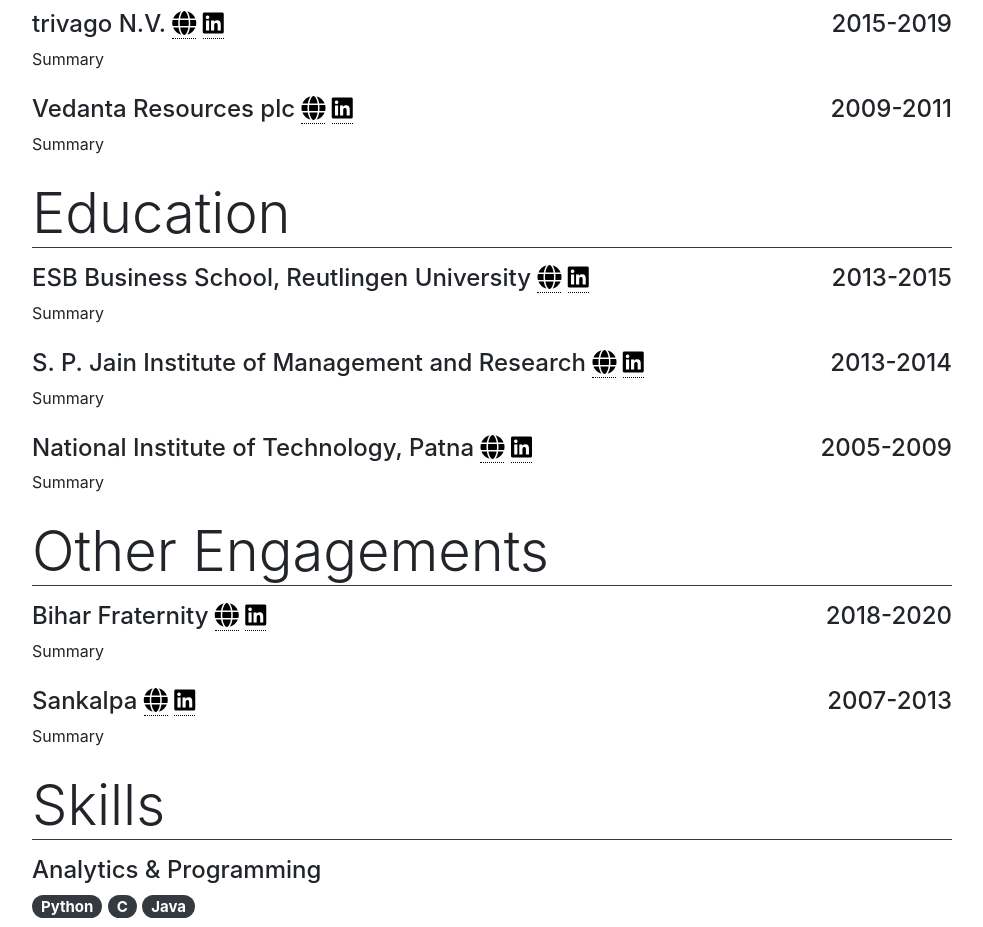
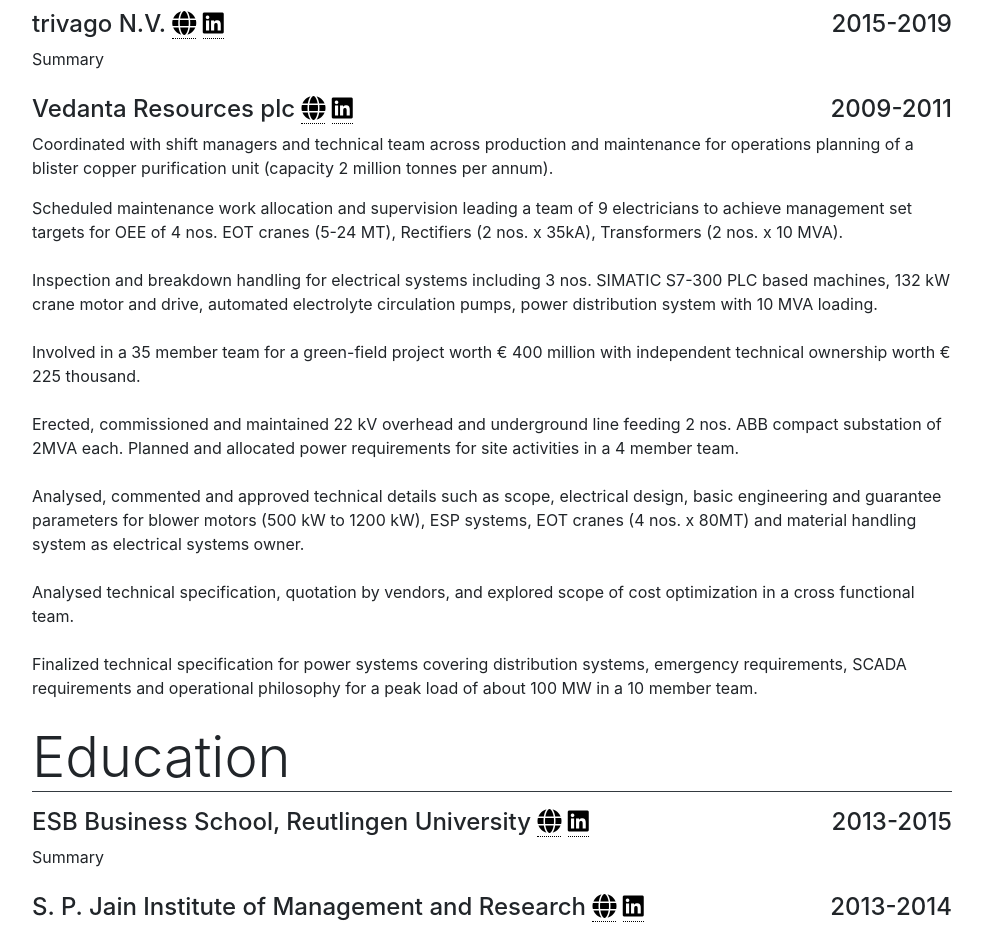
Before and after one commit to blueraaga/blueraaga.github.io, a plain HTML site: page about/profile.html in a window 1280 px wide. Shown: the part 1120-2047 px from the top of the page, without its empty margins (148-1131 px from the left). Drawn offline with nearby package versions, Linux system fonts and the light colour scheme; no server answers.

Commit message:
feat: add experience for Vedanta Resources

```diff
--- a/about/profile.html
+++ b/about/profile.html
@@ -109,7 +109,29 @@
             </div>
           </div>
           <p class="my-b">
-            Summary
+            Coordinated with shift managers and technical team across production and maintenance for operations planning of a blister copper purification unit (capacity 2 million tonnes per annum).
+          </p>
+          <p class="mb-4">
+            Scheduled maintenance work allocation and supervision leading a team of 9 electricians to achieve management set targets for OEE of 4 nos. EOT cranes (5-24 MT), Rectifiers (2 nos. x 35kA), Transformers (2 nos. x 10 MVA).
+          </p>
+          <p class="mb-4">
+            Inspection and breakdown handling for electrical systems including 3 nos. SIMATIC S7-300 PLC based machines, 132 kW crane motor and drive, automated electrolyte circulation pumps, power distribution system with 10 MVA loading.
+          </p>
+
+          <p class="mb-4">
+            Involved in a 35 member team for a green-field project worth € 400 million with independent technical ownership worth € 225 thousand.
+          </p>
+          <p class="mb-4">
+            Erected, commissioned and maintained 22 kV overhead and underground line feeding 2 nos. ABB compact substation of 2MVA each. Planned and allocated power requirements for site activities in a 4 member team.
+          </p>
+          <p class="mb-4">
+            Analysed, commented and approved technical details such as scope, electrical design, basic engineering and guarantee parameters for blower motors (500 kW to 1200 kW), ESP systems, EOT cranes (4 nos. x 80MT) and material handling system as electrical systems owner.
+          </p>
+          <p class="mb-4">
+            Analysed technical specification, quotation by vendors, and explored scope of cost optimization in a cross functional team.
+          </p>
+          <p class="mb-4">
+            Finalized technical specification for power systems covering distribution systems, emergency requirements, SCADA requirements and operational philosophy for a peak load of about 100 MW in a 10 member team.
           </p>
 
           <p class="display-4 border-bottom border-dark mt-4">Education</p>
```
